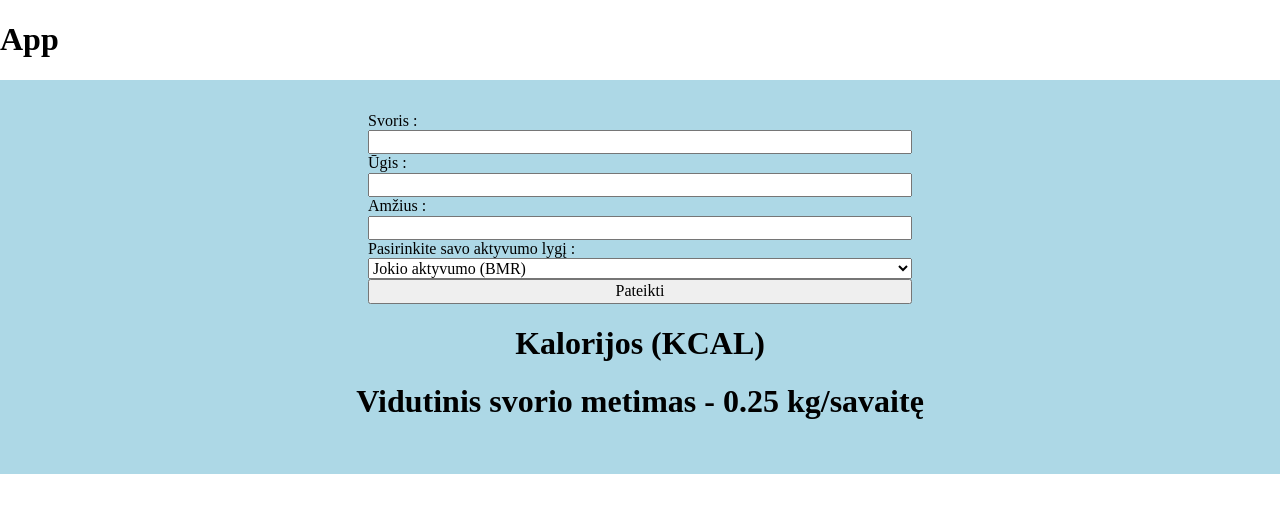
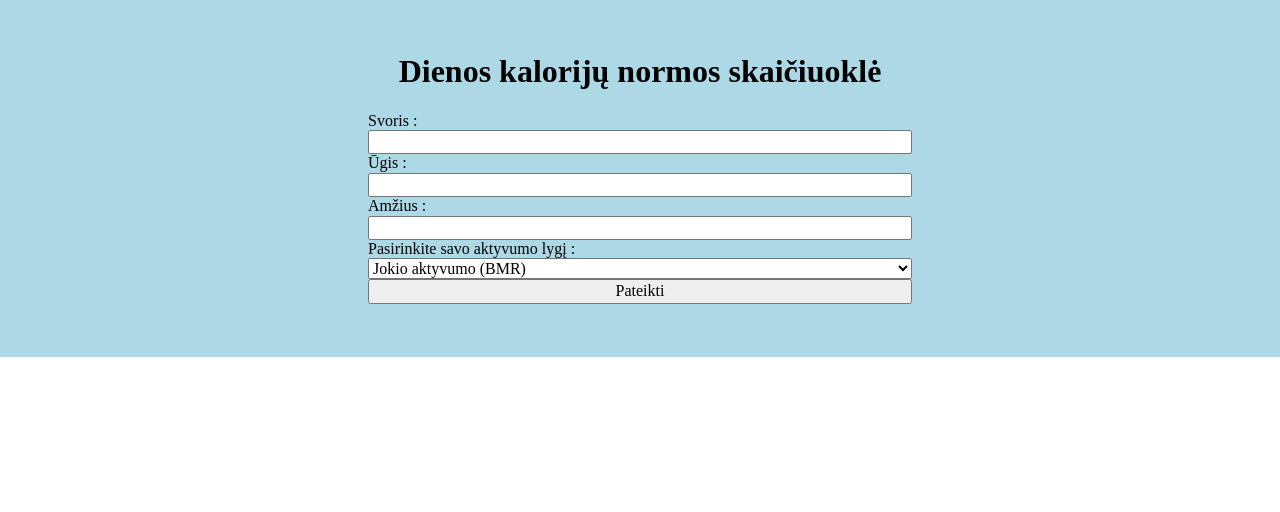
Before and after one commit to LukasKliukas/Calories-calculator-v1, a React (Create React App) app: page / in a window 1280 px wide. Shown: the top 512 px of the page. Built offline with nearby package versions, Linux system fonts and the light colour scheme; the HTML template or start-up script is replaced by a standard one.

Commit message:
Minor tweaks

```diff
--- a/src/App.js
+++ b/src/App.js
@@ -5,7 +5,6 @@ import React from 'react';
 function App() {
   return (
     <div className='App'>
-      <h1>App</h1>
       <MainPage />
     </div>
   );
--- a/src/components/pages/MainPage.jsx
+++ b/src/components/pages/MainPage.jsx
@@ -40,6 +40,9 @@ const MainPage = () => {
 
   return (
     <S.WrapperDiv>
+      <S.CaloriesResultH1>
+        Dienos kalorijų normos skaičiuoklė
+      </S.CaloriesResultH1>
       <S.Form onSubmit={submitHandler}>
         <label htmlFor='weight'>Svoris :</label>
         <input
@@ -93,10 +96,18 @@ const MainPage = () => {
         </select>
         <button>Pateikti</button>
       </S.Form>
-      <S.CaloriesResultH1>{result} Kalorijos (KCAL) </S.CaloriesResultH1>
       <S.CaloriesResultH1>
-        {result && Math.round(result * 0.9)} Vidutinis svorio metimas - 0.25
-        kg/savaitę
+        {result && result + ` Kalorijų (KCAL)`}
+      </S.CaloriesResultH1>
+      <S.CaloriesResultH1>
+        {result &&
+          Math.round(result * 0.9) +
+            ` (KCAL) Švelnus svorio metimas - 0.25 kg/savaitę`}
+      </S.CaloriesResultH1>
+      <S.CaloriesResultH1>
+        {result &&
+          Math.round(result * 0.8072) +
+            ` (KCAL) Vidutinis/saugus svorio metimas - 0.5 kg/savaitę`}
       </S.CaloriesResultH1>
     </S.WrapperDiv>
   );
```
